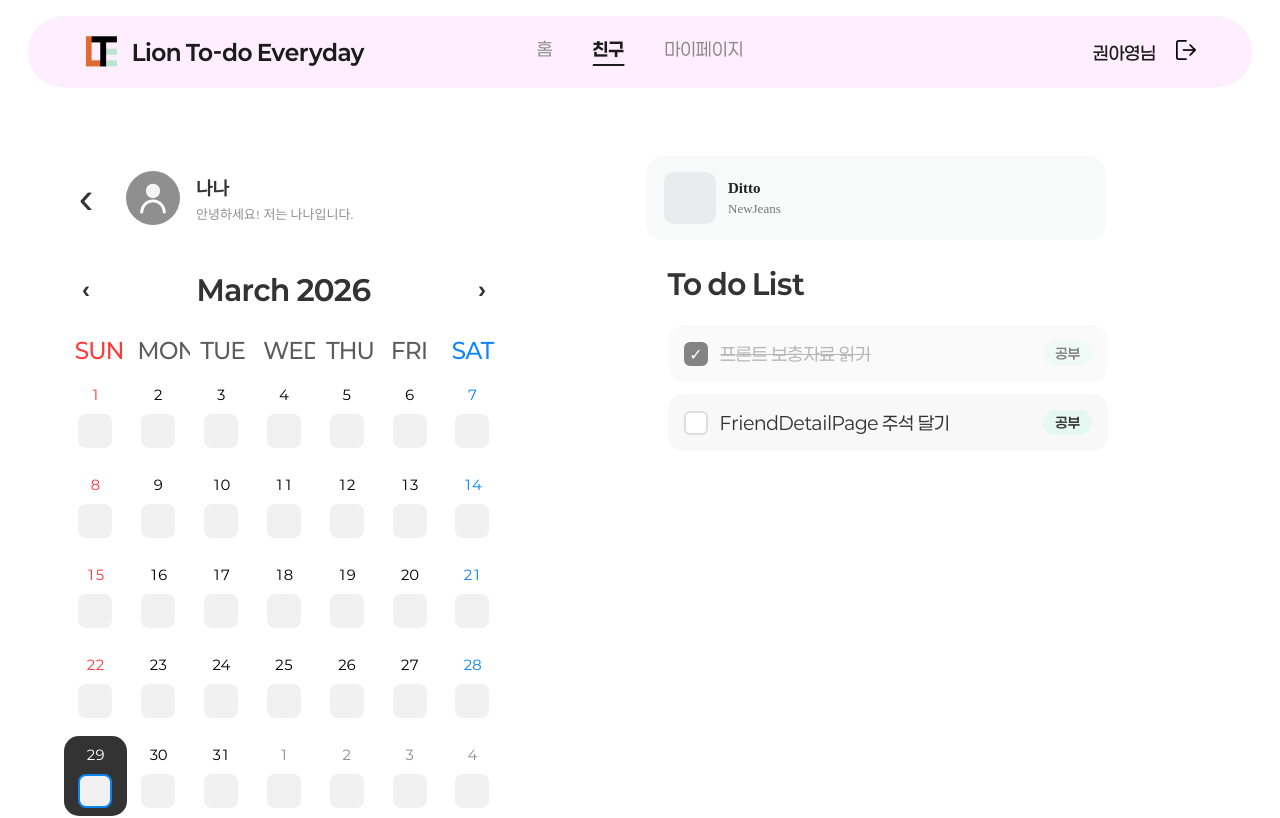
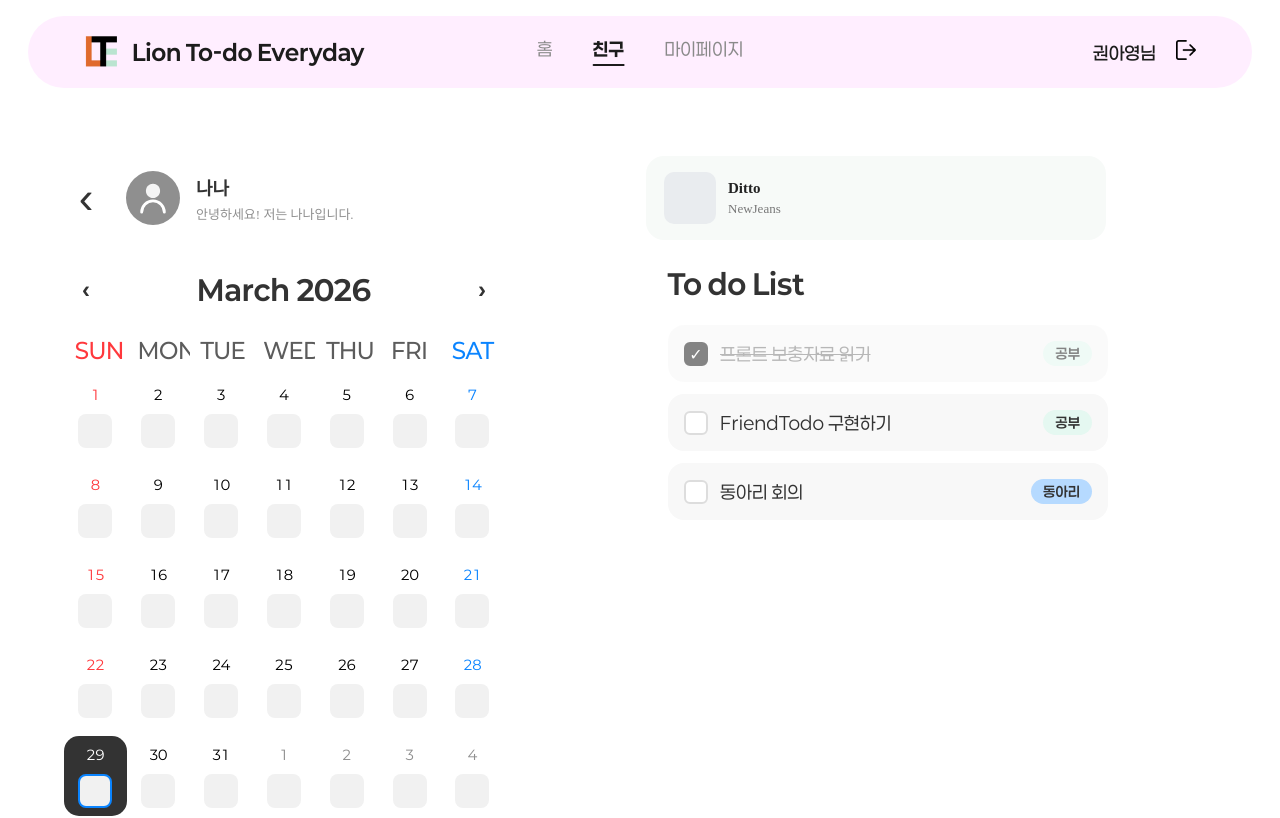
Before and after one commit to kau-likelion-14th/yong-frontend, a React (Create React App) app: page /friends/1 in a window 1280 px wide. Shown: the top 818 px of the page. Built offline with nearby package versions, Linux system fonts and the light colour scheme.

Commit message:
[feat]: FriendTodo 코드 붙여넣기

```diff
--- a/src/pages/FriendPage/FriendTodo.js
+++ b/src/pages/FriendPage/FriendTodo.js
@@ -1,56 +1,58 @@
-import React from "react";
+import React, { useMemo } from "react";
+
 import "../../styles/Todo.css";
+import "../../styles/FriendTodo.css";
 
-/**
-상세 페이지에서 날짜를 찍으면 그 날의 할 일들을 보여주는 역할
-FriendDetailPage에서 필터링된 할 일 목록(todos)을 props로 받아옴
- */
-function FriendTodo({
-  title = "To do List",
-  todos = [], // 날짜별로 걸러진 할 일 데이터 배열
-  categories = {} // 카테고리별 색깔 정보
-}) {
+const dummyTodos = [
+  { id: 1, text: "프론트 보충자료 읽기", category: "공부", completed: true },
+  { id: 2, text: "FriendTodo 구현하기", category: "공부", completed: false },
+  { id: 3, text: "동아리 회의", category: "동아리", completed: false },
+];
+
+const dummyCategories = {
+  공부: { backgroundColor: "#E5F8F1", color: "#333" },
+  일상: { backgroundColor: "#FFC8BE", color: "#333" },
+  동아리: { backgroundColor: "#B6DAFF", color: "#333" },
+};
+
+const FriendTodo = ({ title = "To do List" }) => {
+  const todos = dummyTodos;
+  const categories = dummyCategories;
+
+  const counts = useMemo(() => {
+    const total = todos.length;
+    const done = todos.filter((t) => t.completed).length;
+    return { total, done };
+  }, [todos]);
+
   return (
+    <div className="friend-todo">
       <div className="todo-container">
         <div className="todo-header">
           <div className="todo-title">{title}</div>
         </div>
 
         <div className="todo-list">
-        {/* 할 일 목록이 하나도 없으면 '없다'는 메시지를 띄움 */}
           {todos.length === 0 ? (
-          <div className="todo-empty">할 일이 없습니다.</div>
+            <div className="friend-todo__empty">등록된 투두가 없습니다.</div>
           ) : (
-          // map을 써서 할 일 배열에 든 것들을 하나씩 꺼내 <li> 같은 요소로 만들어줌
-          todos.map((todo) => (
-            <div
-              key={todo.id}
-              // 이미 다 한 일(completed)이면 'done' 클래스를 붙여서 취소선을 그어줌
-              className={`todo-item ${todo.completed ? "done" : ""}`}
-              style={{ cursor: "default" }}
-            >
-              {/* 다 한 일이면 체크된 표시를 해줌 */}
-              <div className={`checkbox ${todo.completed ? "checked" : ""}`} />
-
-              {/* 할 일의 글자 내용 */}
-              <div className="todo-text">{todo.text || todo.title}</div>
-
-              {/* '공부', '일상' 같은 카테고리가 적혀있으면 옆에 태그를 달아줌 */}
-              {todo.category && (
+            todos.map((t) => (
+              <div key={t.id} className={`todo-item ${t.completed ? "done" : ""}`}>
+                <div className={`checkbox ${t.completed ? "checked" : ""}`} />
+                <div className="todo-text">{t.text}</div>
                 <div
                   className="todo-category"
-                  // categories 객체에 들어있는 이 카테고리의 색깔을 입혀줌
-                  style={categories[todo.category]}
+                  style={categories[t.category] ?? undefined}
                 >
-                  {todo.category}
+                  {t.category}
                 </div>
-              )}
               </div>
             ))
           )}
         </div>
       </div>
+    </div>
   );
-}
+};
 
 export default FriendTodo;
--- /dev/null
+++ b/src/styles/FriendTodo.css
@@ -0,0 +1,17 @@
+.friend-todo {
+  width: 100%;
+}
+
+.friend-todo .todo-item {
+  cursor: default;
+}
+
+.friend-todo .checkbox {
+  pointer-events: none;
+}
+
+.friend-todo__empty {
+  font-size: 14px;
+  color: #8f8f8f;
+  padding: 8px 0;
+}
```
Lines whose indentation alone changed are shown as unchanged.
